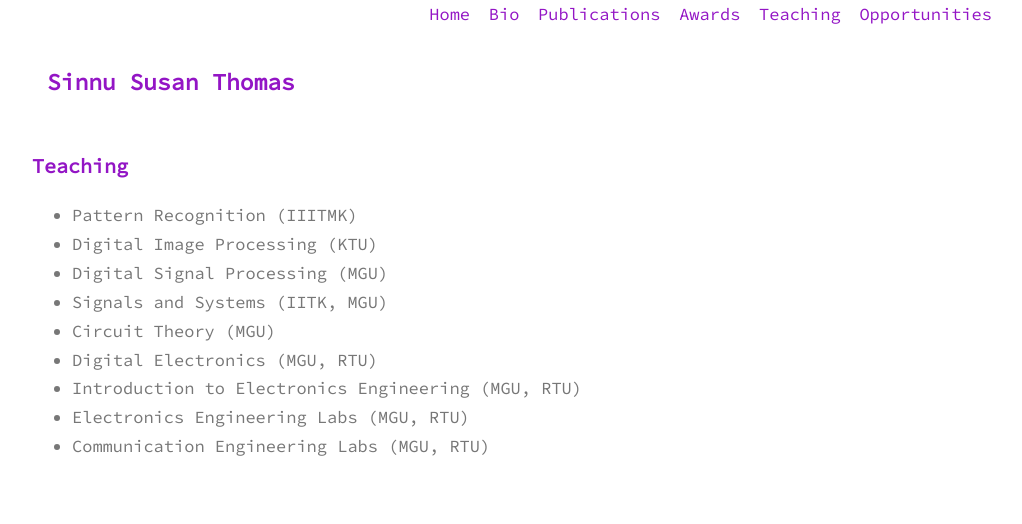
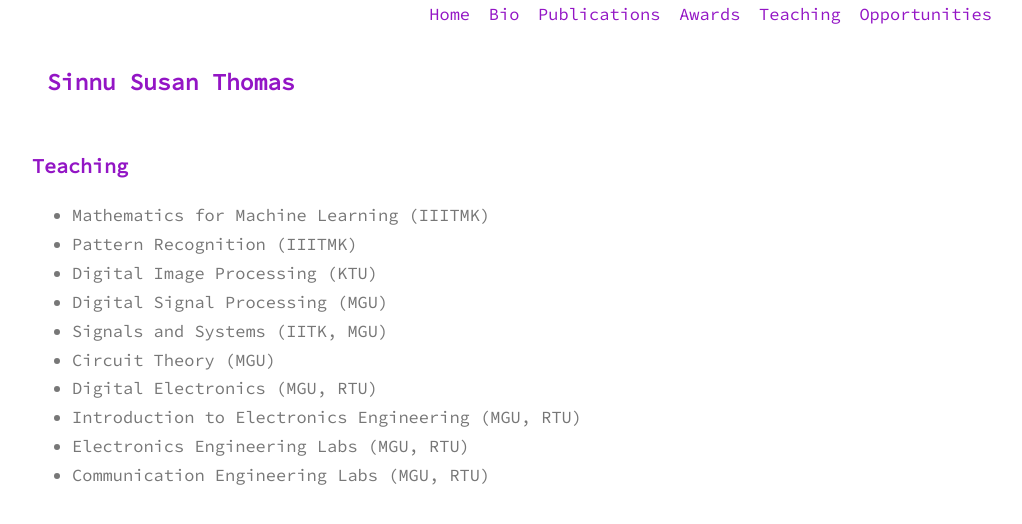
Before and after one commit to sinnuthomas/sinnuthomas.github.io, a Jekyll site: the page built from teaching.md, in a window 1280 px wide. Shown: the top 524 px of the page, without its empty margins (128-1150 px from the left). Built offline with Jekyll 4.4.1, drawn with Linux system fonts in a browser that asks for light colours.

Commit message:
Update teaching.md

```diff
--- a/teaching.md
+++ b/teaching.md
@@ -3,6 +3,7 @@
 title: Teaching
 permalink: /teaching/
 ---
+  * Mathematics for Machine Learning (IIITMK)
   * Pattern Recognition (IIITMK)
   * Digital Image Processing (KTU)
   * Digital Signal Processing (MGU)
```
